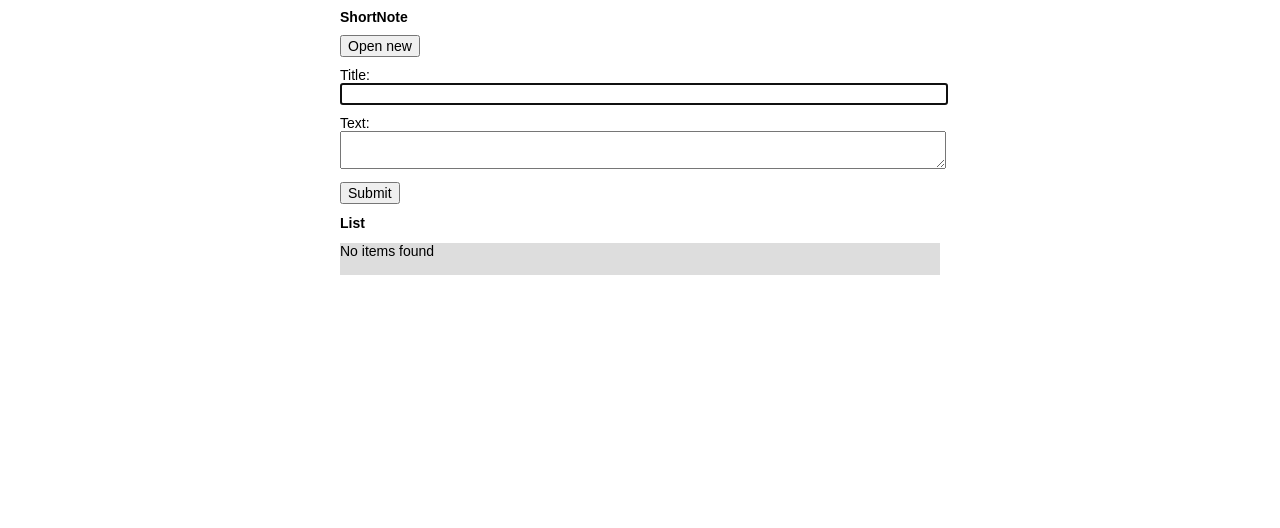
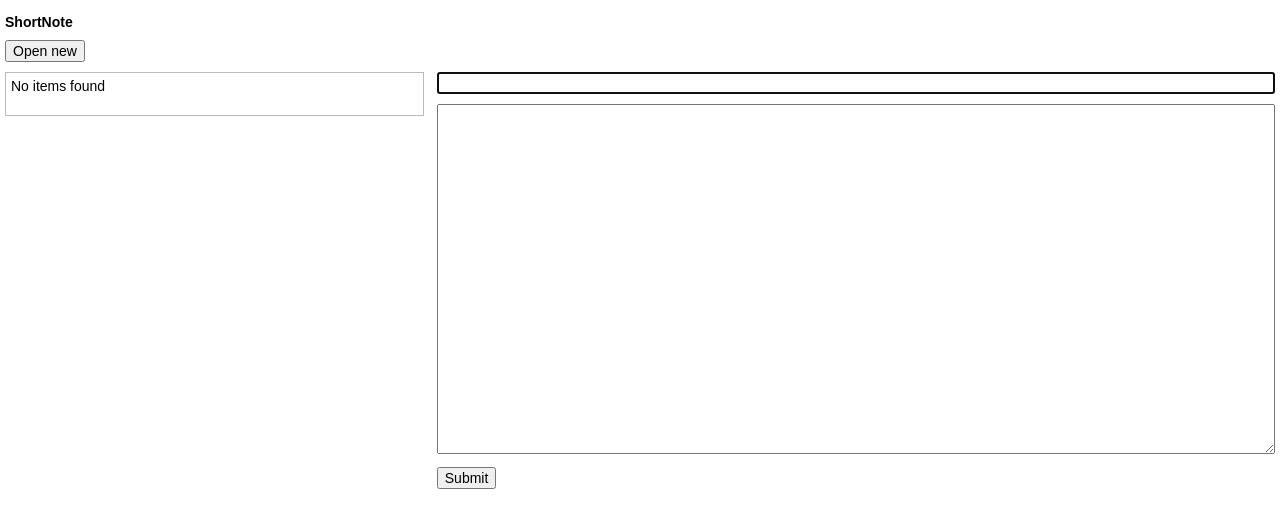
Before and after one commit to elhini/shortnote, a React (Create React App) app: page / in a window 1280 px wide. Shown: the top 528 px of the page. Built offline with nearby package versions, Linux system fonts and the light colour scheme.

Commit message:
redesign

```diff
--- a/src/App.css
+++ b/src/App.css
@@ -1,7 +1,7 @@
 #App {
   text-align: left;
-  width: 600px;
   margin: 0 auto;
+  padding: 5px;
 }
 
 #App * {
@@ -12,3 +12,22 @@
 #App #openNew {
   margin-bottom: 10px;
 }
+
+#App #body {
+  overflow: hidden;
+}
+
+#App #listCont,
+#App #formCont {
+  float: left;
+  box-sizing: border-box;
+}
+
+#App #listCont {
+  width: 33%;
+}
+
+#App #formCont {
+  width: 66%;
+  margin-left: 1%;
+}
--- a/src/App.js
+++ b/src/App.js
@@ -101,11 +101,18 @@ export default class App extends React.Component {
     var openedItem = this.findOpenedItem();
     return (
       <div id="App">
-        <h1>ShortNote</h1>
-        <button id="openNew" onClick={this.onOpenNew}>Open new</button>
-        <Form item={openedItem} onSubmit={this.onSubmit}></Form>
-        <h2>List</h2>
-        <List items={this.state.items} onOpenItem={this.onOpenItem} onDeleteItem={this.onDeleteItem}></List>
+        <div id="head">
+          <h1>ShortNote</h1>
+          <button id="openNew" onClick={this.onOpenNew}>Open new</button>
+        </div>
+        <div id="body">
+          <div id="listCont">
+            <List items={this.state.items} onOpenItem={this.onOpenItem} onDeleteItem={this.onDeleteItem}></List>
+          </div>
+          <div id="formCont">
+            <Form item={openedItem} onSubmit={this.onSubmit}></Form>
+          </div>
+        </div>
       </div>
     );
   }
--- a/src/components/Form/Form.css
+++ b/src/components/Form/Form.css
@@ -9,4 +9,9 @@
 #Form .fieldBlock input,
 #Form .fieldBlock textarea {
   width: 100%;
+  box-sizing: border-box;
 }
+
+#Form .fieldBlock textarea {
+  height: 350px;
+}
--- a/src/components/Form/Form.js
+++ b/src/components/Form/Form.js
@@ -35,11 +35,9 @@ export default class Form extends React.Component {
       <form id="Form" onSubmit={this.props.onSubmit}>
         <input type="hidden" id="id" value={this.state.id} readOnly />
         <div className="fieldBlock">
-          <label>Title:</label>
           <input type="text" id="title" value={this.state.title} onChange={this.onTitleChange} autoFocus={true} ref={c => this.titleInput = c} />
         </div>
         <div className="fieldBlock">
-          <label>Text:</label>
           <textarea id="text" value={this.state.text} onChange={this.onTextChange}></textarea>
         </div>
         <div className="fieldBlock">
--- a/src/components/List/List.css
+++ b/src/components/List/List.css
@@ -5,26 +5,32 @@
 }
 
 #List li {
+  border: 1px solid transparent;
   margin-bottom: 10px;
   min-height: 32px;
+  padding: 5px;
+  max-height: 200px;
+  overflow: hidden;
 }
 
 #List li:hover {
-  background: #eee;
+  border-color: #ddd;
   cursor: pointer;
 }
 
 #List li.opened {
-  background: #ddd;
+  border-color: #bbb;
   cursor: default;
 }
 
 #List li .title {
   min-height: 16px;
+  margin-bottom: 16px;
 }
 
 #List li .text {
   white-space: pre-line;
+  color: #666;
 }
 
 #List li .aside {
```
